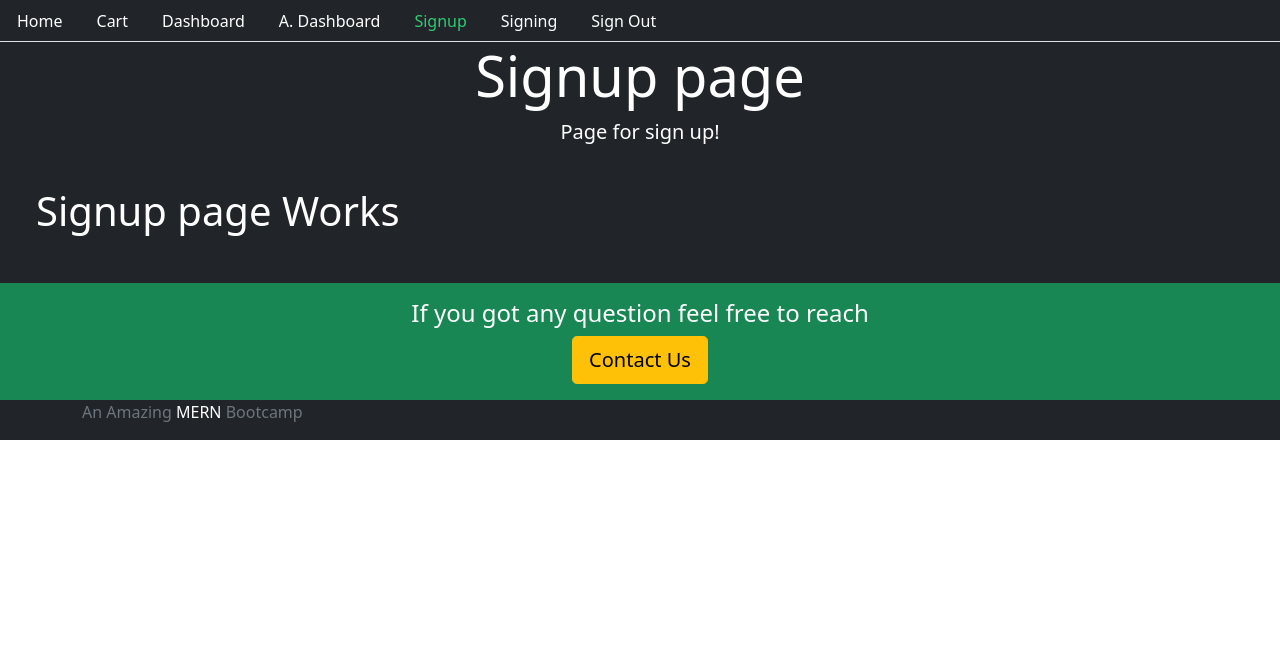
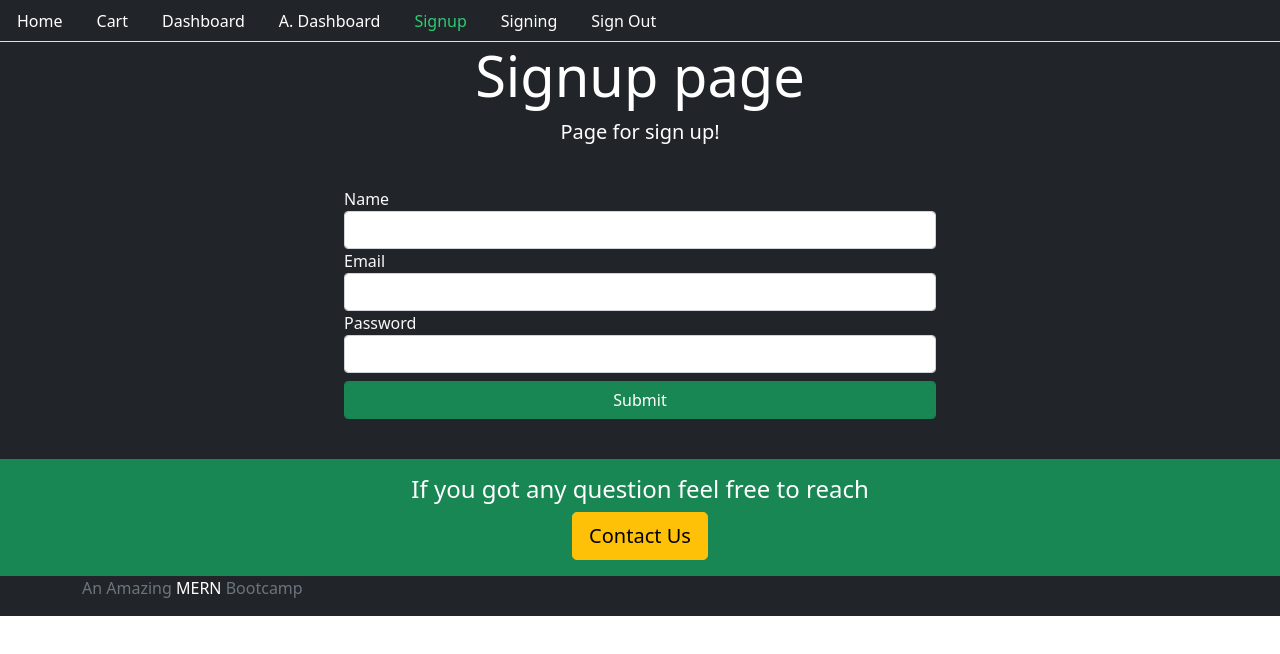
Before and after one commit to jignesh-25/Tshirt-Frontend, a React (Create React App) app: page /signup in a window 1280 px wide. Shown: the top 654 px of the page. Built offline with nearby package versions, Linux system fonts and the light colour scheme.

Commit message:
work on signup

```diff
--- a/src/auth/helper/index.js
+++ b/src/auth/helper/index.js
@@ -0,0 +1,62 @@
+import { API } from "../../backend";
+//API means : http://localhost:8000/api/
+
+export const signup = (user) => {
+  return fetch(`${API}/signup`, {
+    method: "POST",
+    headers: {
+      Accept: "application/json",
+      "Content-Type": "application/json",
+    },
+    body: JSON.stringify(user),
+  })
+    .then((response) => {
+      return response.json();
+    })
+    .catch((err) => console.log(err));
+};
+
+export const signin = (user) => {
+  return fetch(`${API}/signin`, {
+    method: "POST",
+    headers: {
+      Accept: "application/json",
+      "Content-Type": "application/json",
+    },
+    body: JSON.stringify(user),
+  })
+    .then((response) => {
+      return response.json();
+    })
+    .catch((err) => console.log(err));
+};
+
+export const authenticate = (data, next) => {
+  if (typeof window !== "undefined") {
+    localStorage.setItem("jwt", JSON.stringify(data));
+    next();
+  }
+};
+
+export const signout = (next) => {
+  if (typeof window !== "undefined") {
+    localStorage.removeItem("jwt");
+    next();
+    return fetch(`${API}/signout`, {
+      method: "GET",
+    })
+      .then((response) => console.log("signout success!"))
+      .catch((err) => console.log(err));
+  }
+};
+
+export const isAuthenticated = () => {
+  if (typeof window == "undefined") {
+    return false;
+  }
+  if (localStorage.getItem("jwt")) {
+    return JSON.parse(localStorage.getItem("jwt"));
+  } else {
+    return false;
+  }
+};
--- a/src/user/Signin.js
+++ b/src/user/Signin.js
@@ -2,9 +2,32 @@ import React from "react";
 import Base from "../core/Base";
 
 const Signin = () => {
+
+  const signInForm = () => {
+    return (
+      <div className="row">
+        <div className="col-md-6 offset-sm-3 text-left">
+          <form>
+            <div className="form-group">
+              <label className="text-light">Email</label>
+              <input className="form-control" type="email" />
+            </div>
+
+            <div className="form-group">
+              <label className="text-light">Password</label>
+              <input className="form-control" type="password" />
+            </div>
+
+            <button className="btn btn-success btn-block form-control mt-2">Submit</button>
+          </form>
+        </div>
+      </div>
+    );
+  };
+
   return (
     <Base title="Signin page" description="Page for sign in!">
-      <h1>Signin page Works</h1>
+      {signInForm()}
     </Base>
   );
 };
--- a/src/user/Signup.js
+++ b/src/user/Signup.js
@@ -1,10 +1,87 @@
-import React from "react";
+import React, { useState } from "react";
 import Base from "../core/Base";
+import { signup } from "../auth/helper";
 
 const Signup = () => {
+  const [values, setValues] = useState({
+    name: "",
+    email: "",
+    password: "",
+    error: "",
+    success: false,
+  });
+
+  const { name, email, password, error, success } = values;
+
+  const handleChange = (name) => (event) => {
+    setValues({ ...values, error: false, [name]: event.target.value });
+  };
+
+  const onSubmit = (event) => {
+    event.preventDefault();
+    setValues({ ...values, error: false });
+    signup({ name, email, password })
+      .then((data) => {
+        if (data.error) {
+          setValues({ ...values, error: data.error, success: false });
+        } else {
+          setValues({
+            ...values,
+            name: "",
+            email: "",
+            password: "",
+            error: "",
+            success: true,
+          });
+        }
+      })
+      .catch(console.log("Error in signup"));
+  };
+
+  const signUpForm = () => {
+    return (
+      <div className="row">
+        <div className="col-md-6 offset-sm-3 text-left">
+          <form>
+            <div className="form-group">
+              <label className="text-light">Name</label>
+              <input
+                className="form-control"
+                type="text"
+                onChange={handleChange("name")}
+              />
+            </div>
+
+            <div className="form-group">
+              <label className="text-light">Email</label>
+              <input
+                className="form-control"
+                type="email"
+                onChange={handleChange("email")}
+              />
+            </div>
+
+            <div className="form-group">
+              <label className="text-light">Password</label>
+              <input
+                className="form-control"
+                type="password"
+                onChange={handleChange("password")}
+              />
+            </div>
+
+            <button className="btn btn-success btn-block form-control mt-2">
+              Submit
+            </button>
+          </form>
+        </div>
+      </div>
+    );
+  };
+
   return (
     <Base title="Signup page" description="Page for sign up!">
-      <h1>Signup page Works</h1>
+      {signUpForm()}
     </Base>
   );
 };
```
Also changed, not shown: src/styles.css (+7 -0 lines).
